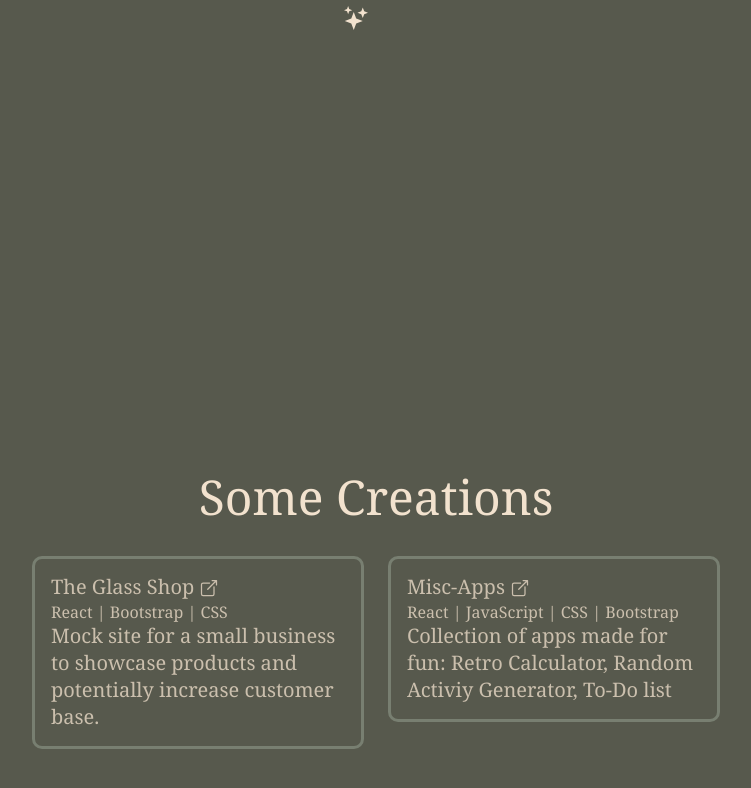
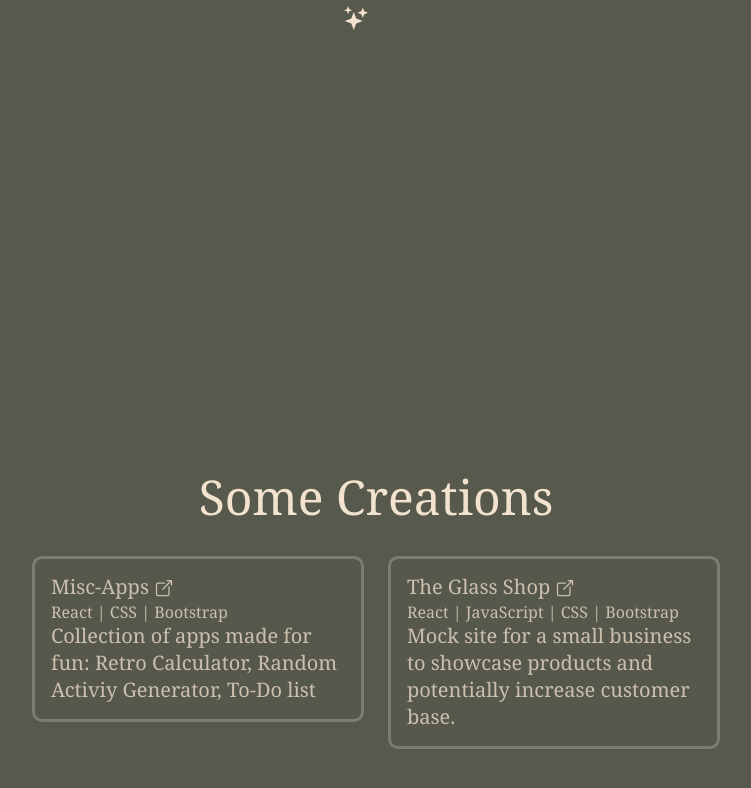
Before and after one commit to jenfrutos/jenfrutos, a React (Create React App) app: page / in a window 1280 px wide. Shown: the part 1391-2179 px from the top of the page, without its empty margins (264-1015 px from the left). Built offline with nearby package versions, Linux system fonts and the light colour scheme.

Commit message:
added scroll animation

```diff
--- a/package.json
+++ b/package.json
@@ -6,12 +6,13 @@
     "@emailjs/browser": "^3.7.0",
     "@testing-library/react": "^13.3.0",
     "@testing-library/user-event": "^13.5.0",
+    "aos": "^2.3.4",
     "bootstrap": "^5.2.0",
-    "framer-motion": "^7.6.5",
     "react": "^18.2.0",
     "react-bootstrap": "^2.5.0",
     "react-dom": "^18.2.0",
     "react-icons": "^4.4.0",
+    "react-router-dom": "^6.4.3",
     "react-scripts": "5.0.1",
     "web-vitals": "^2.1.4"
   },
--- a/src/App.js
+++ b/src/App.js
@@ -1,10 +1,24 @@
-import React from "react";
-import Main from './components/main';
+import Aos from "aos";
+import 'aos/dist/aos.css';
+import React, {useEffect, useRef, useState} from "react";
+import About from "./components/aboutMe";
+import Header from "./components/header";
+import Showcase from "./components/showcase";
+import Overlay from "./components/socialsandUp";
 import './vibes.css';
 
 function App() {
+  useEffect(()=> {
+    Aos.init({duration: 2000});
+  }, []);
+
     return (
-        <Main />
+        <>
+            <Overlay />
+            <Header />
+            <About />
+            <Showcase />
+        </>
     );
 }
 
--- a/src/components/aboutMe.js
+++ b/src/components/aboutMe.js
@@ -4,11 +4,12 @@ import Container from 'react-bootstrap/Container';
 import Row from 'react-bootstrap/Row';
 import { IoSparklesSharp } from 'react-icons/io5';
 
+
 const About = () => {
 
     return (
-        <Container className="about px-5" >
-
+        <section>
+            <Container className="about px-5"  data-aos="fade-up" >
                 <h2 id="about">About Me</h2>
                 <Row className="justify-content-center" ><Col xs lg="4">
                         <img src={require('../assets/selfie.jpg')} alt="rainbow" className="about-img" />
@@ -17,8 +18,8 @@ const About = () => {
                         <p><IoSparklesSharp /><span>F</span>ueled by coffee, I recently completed a Full Stack bootcamp with Nucamp. Here to make pretty things for the web, but my spare time includes an array of hobbies and video games. Always tinkering and eager to learn something new. <IoSparklesSharp /></p>
                     </Col>
                 </Row>
-
             </Container>
+        </section>
     )
 }
 
--- a/src/components/header.js
+++ b/src/components/header.js
@@ -11,7 +11,7 @@ import Resume from '../assets/Resume2022-forWeb.pdf';
 import EmailMe from "./emailForm";
 import {BsSunFill, BsMoonFill} from 'react-icons/bs';
 import {RiPlantFill} from 'react-icons/ri';
-//import { motion } from "framer-motion"
+
 
 
 const Header = () => {
@@ -19,6 +19,7 @@ const Header = () => {
     const [theme, setTheme] = useState(accessLocalStorage());
     const handleClose = () => setShow(false);
     const handleShow = () => setShow(true);
+
 
     function accessLocalStorage(){
         let storedItems = localStorage.getItem("myTheme");
@@ -39,7 +40,6 @@ const Header = () => {
 
     return (
         <>
-            <div className="bg-galaxy"></div>
             <Modal show={show} onHide={handleClose} dialogClassName="modal-90w">
                 <Modal.Header closeButton>
                     <Modal.Title>How Can I Help You?</Modal.Title>
--- a/src/components/main.js
+++ /dev/null
@@ -1,19 +0,0 @@
-import React from "react";
-import About from "./aboutMe";
-import Header from "./header";
-import Showcase from "./showcase";
-import Overlay from "./socialsandUp";
-
-const Main = () => {
-    return (
-        <div>
-            <Overlay />
-            <Header />
-            <About />
-            <Showcase />
-
-        </div>
-    )
-}
-
-export default Main;
--- a/src/components/showcase.js
+++ b/src/components/showcase.js
@@ -7,48 +7,48 @@ import { IoOpenOutline } from 'react-icons/io5';
 
 
 const Showcase = () => {
+    const appsArray = [
+        {
+            title: "Misc-Apps",
+            details: "React | CSS | Bootstrap",
+            description: "Collection of apps made for fun: Retro Calculator, Random Activiy Generator, To-Do list",
+            website: "https://miscapps.netlify.app"
+        },
+        {
+            title: "The Glass Shop",
+            details: "React | JavaScript | CSS | Bootstrap",
+            description: "Mock site for a small business to showcase products and potentially increase customer base.",
+            website: "https://genericshop.netlify.app"
+        }
+    ]
 
     return (
-        <Container className="showcase px-5">
+        <section>
+            <Container className="showcase px-5" data-aos="fade-up" >
                 <h2 id="showcase">Some Creations </h2>
                 <Row className="justify-content-center">
+                    {appsArray.map(app => {return(
                         <Col xs="12" md="4">
-                    <a href="https://genericshop.netlify.app" target="_blank" rel="noreferrer">
+                        <a href={app.website} target="_blank" rel="noreferrer">
                             <Card className="showcase-card" >
                                 <Card.Body>
                                     <Card.Title>
-                                    The Glass Shop <IoOpenOutline />
+                                        {app.title} <IoOpenOutline />
                                     </Card.Title>
                                     <Card.Subtitle>
-                                    React | Bootstrap | CSS
+                                       {app.details}
                                     </Card.Subtitle>
                                     <Card.Text>
-                                    Mock site for a small business to showcase products and potentially increase customer base.
+                                        {app.description}
                                     </Card.Text>
                                 </Card.Body>
                             </Card>
                         </a>
                     </Col>
-                <Col xs md="4">
-                    <a href="https://miscapps.netlify.app" target="_blank" rel="noreferrer">
-                        <Card className="showcase-card" >
-                            <Card.Body>
-                                <Card.Title>
-                                    Misc-Apps <IoOpenOutline />
-                                </Card.Title>
-                                <Card.Subtitle>
-                                    React | JavaScript | CSS | Bootstrap
-                                </Card.Subtitle>
-                                <Card.Text>
-                                    Collection of apps made for fun: Retro Calculator, Random Activiy Generator, To-Do list
-                                </Card.Text>
-                            </Card.Body>
-                        </Card>
-                    </a>
-                </Col>
+                    )})}
                 </Row>
             </Container>
-
+        </section>
     )
 }
 
--- a/src/components/socialsandUp.js
+++ b/src/components/socialsandUp.js
@@ -7,13 +7,11 @@ import { BsFillArrowUpCircleFill, BsGithub } from 'react-icons/bs';
 const Overlay = () => {
     return (
         <div className="overlay">
-
             <div className="socials">
                 <a target="_blank" rel="noreferrer" href="https://github.com/jenfrutos?tab=repositories"><BsGithub /></a>
                 <a target="_blank" rel="noreferrer" href="https://www.linkedin.com/in/jennifer-frutos/"><AiFillLinkedin /></a>
             </div>
             <a href="/#nav" className="uparrow"><BsFillArrowUpCircleFill /></a>
-
         </div>
     )
 }
--- a/src/index.js
+++ b/src/index.js
@@ -1,11 +1,14 @@
 import 'bootstrap/dist/css/bootstrap.min.css';
 import React from 'react';
 import ReactDOM from 'react-dom/client';
+import { BrowserRouter } from 'react-router-dom';
 import App from './App';
 
 const root = ReactDOM.createRoot(document.getElementById('root'));
 root.render(
     <React.StrictMode>
-        <App />
+        <BrowserRouter>
+            <App />
+        </BrowserRouter>
     </React.StrictMode>
 );
--- a/src/vibes.css
+++ b/src/vibes.css
@@ -6,7 +6,9 @@ body {
     --border-color: var(--accent-color);
     --card-bg-color: var(--main-bg-color);
     --card-text-color: var(--main-text);
+    --transition-delay: 0.5s;
 
+    transition: var(--transition-delay);
     background: var(--main-bg-color);
     color: var(--main-text);
     font:1.5rem Georgia, 'Times New Roman', Times, serif;
@@ -222,7 +224,7 @@ span {
 }
 
 .about-img {
-    max-width: 300px;
+    max-width: 250px;
     border: 3px solid var(--border-color);
     border-radius: 10px;
     mix-blend-mode: luminosity;
```
Also changed, not shown: src/components/scrollAnimate.js (added), 1 other file (tests, documents, lock files or other folders). Lines whose indentation alone changed are shown as unchanged.
